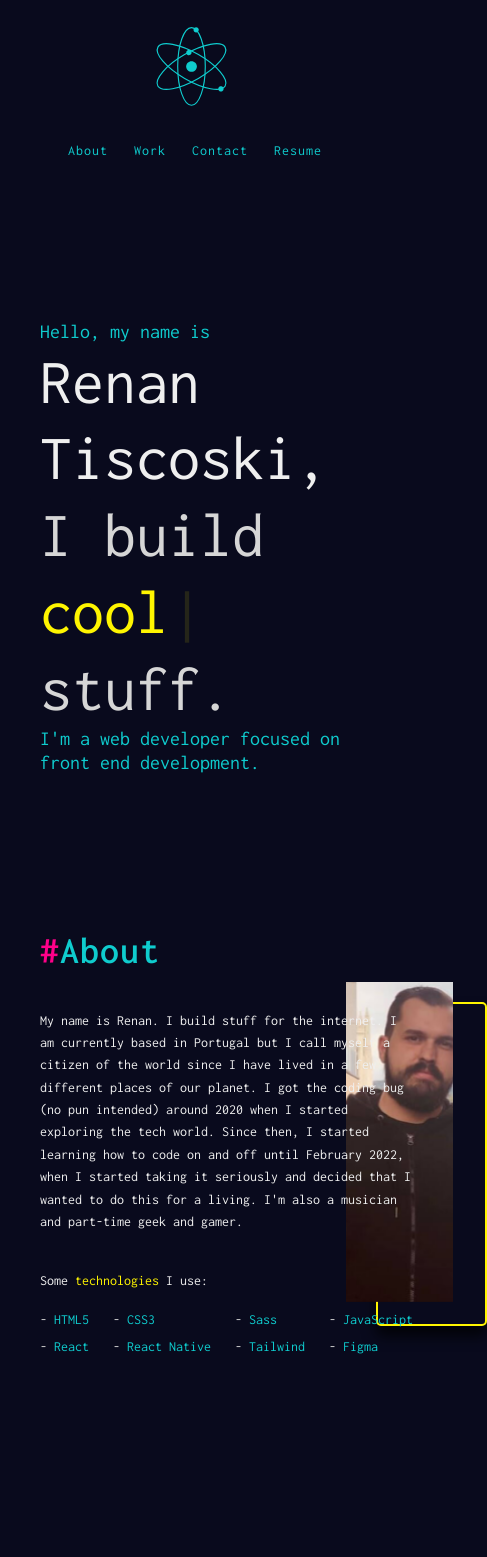
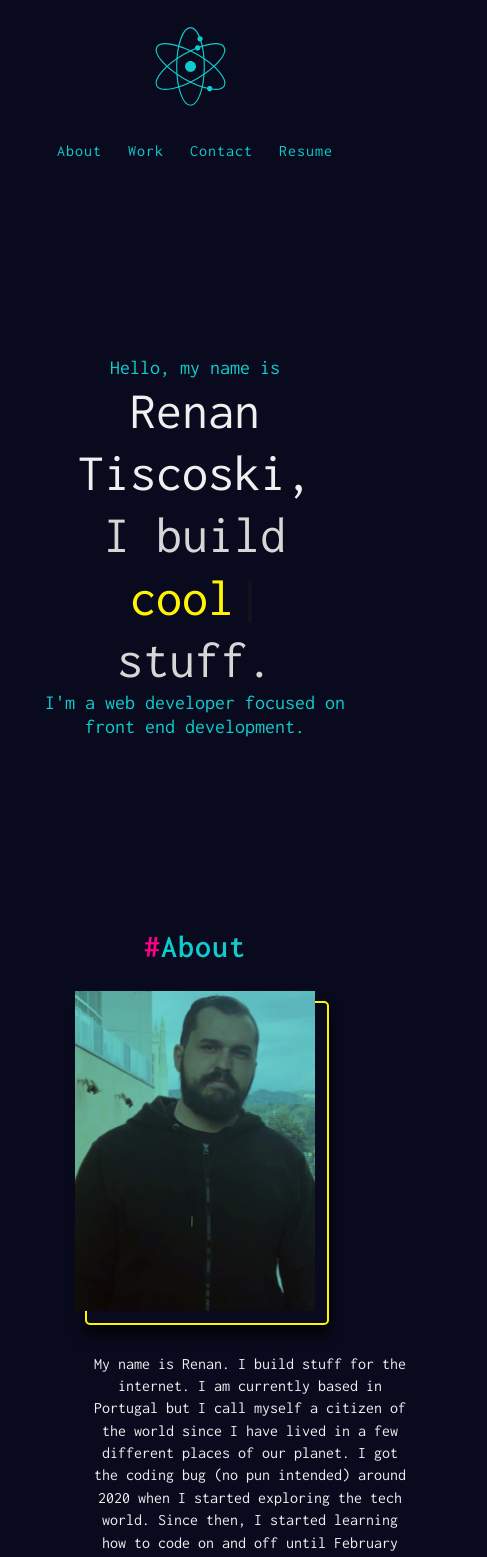
Before and after one commit to DonUggioni/portfolio-v3, a React (Vite) app: page / in a window 390 px wide. Shown: the top 1557 px of the page, 487 px wide, since content can reach past the window. Built offline with nearby package versions, Linux system fonts and the light colour scheme.

Commit message:
Work on media queries in about and hero sections

```diff
--- a/src/App.css
+++ b/src/App.css
@@ -25,7 +25,7 @@ html {
 }
 
 body {
-  font-size: clamp(1.4rem, 2vw, 1.8rem);
+  font-size: clamp(1.6rem, 2vw, 1.8rem);
   background-color: var(--primary500);
   color: var(--grey300);
   font-family: 'Inconsolata', monospace;
--- a/src/components/About/About.jsx
+++ b/src/components/About/About.jsx
@@ -7,9 +7,9 @@ function About() {
   return (
     <Section id='about'>
       <div className={classes.innerWrapper}>
+        <SectionTitle>About</SectionTitle>
         <div className={classes.infoContainer}>
           <div className={classes.infoInnerContainer}>
-            <SectionTitle>About</SectionTitle>
             <p className={classes.infoText}>
               My name is Renan. I build stuff for the internet. I am currently
               based in Portugal but I call myself a citizen of the world since I
--- a/src/components/About/About.module.css
+++ b/src/components/About/About.module.css
@@ -1,6 +1,8 @@
 .innerWrapper {
   width: 100%;
   max-width: 120rem;
+  display: grid;
+  gap: 2.8rem;
 }
 
 .infoContainer {
@@ -30,6 +32,25 @@
   width: 100%;
   height: 32rem;
   margin-right: 3rem;
+  position: relative;
+}
+
+.imageWrapper::after {
+  content: '';
+  position: absolute;
+  top: 0;
+  left: 0;
+  width: 100%;
+  height: 100%;
+  background-color: #0fccce99;
+  mix-blend-mode: multiply;
+  transition: all 0.2s ease-in-out;
+}
+
+@media (min-width: 1024px) and (hover: hover) {
+  .imageWrapper:hover::after {
+    background-color: transparent;
+  }
 }
 
 .imageWrapper::before {
@@ -48,12 +69,14 @@
   box-shadow: 0px 10px 14px 0px rgba(0, 0, 0, 0.75);
 }
 
+@media (min-width: 1024px) and (hover: hover) {
   .imageWrapper:hover::before {
     top: 1rem;
     left: 2rem;
     -webkit-box-shadow: 0px 10px 20px 0px rgba(0, 0, 0, 0.75);
     -moz-box-shadow: 0px 10px 20px 0px rgba(0, 0, 0, 0.75);
     box-shadow: 0px 10px 20px 0px rgba(0, 0, 0, 0.75);
+  }
 }
 
 .techContainer {
@@ -79,3 +102,64 @@
 .accent_grey {
   color: var(--grey400);
 }
+
+@media screen and (max-width: 790px) {
+  .innerWrapper {
+    place-items: center;
+    width: 100%;
+  }
+
+  .infoContainer {
+    flex-direction: column-reverse;
+    gap: 4.2rem;
+  }
+
+  .infoInnerContainer {
+    width: 100%;
+  }
+
+  .imageWrapper {
+    max-width: 24rem;
+    width: 100%;
+    height: 32rem;
+  }
+
+  .imageWrapper::before {
+    top: 1rem;
+    left: 1rem;
+  }
+
+  .infoText {
+    line-height: 1.4;
+    text-align: center;
+    min-width: 32rem;
+  }
+
+  .techContainer {
+    display: grid;
+    gap: 2rem;
+    place-items: center;
+  }
+
+  .techInnerContainer {
+    display: grid;
+    grid-template-columns: repeat(3, max-content);
+    row-gap: 1rem;
+    column-gap: 2.4rem;
+  }
+
+  .imageWrapper {
+    position: relative;
+    margin-right: 2rem;
+    margin-left: 2rem;
+  }
+}
+
+@media screen and (max-width: 480px) {
+  .techInnerContainer {
+    display: grid;
+    grid-template-columns: repeat(2, max-content);
+    row-gap: 1rem;
+    column-gap: 2.4rem;
+  }
+}
--- a/src/components/Hero/Hero.module.css
+++ b/src/components/Hero/Hero.module.css
@@ -19,7 +19,7 @@
 }
 
 .headerLarge {
-  font-size: clamp(6.4rem, 10vw, 9.6rem);
+  font-size: clamp(5.2rem, 10vw, 9.6rem);
   color: var(--grey300);
   font-weight: 500;
   line-height: 1.2;
@@ -50,3 +50,18 @@
     text-align: left;
   }
 }
+
+@media screen and (max-width: 615px) {
+  .wrapper {
+    text-align: center;
+  }
+
+  .spanWrapper {
+    min-width: 32.6rem;
+    text-align: center;
+  }
+
+  .heroContainer {
+    padding: 0 2rem;
+  }
+}
--- a/src/components/UI/NavLink/NavLink.module.css
+++ b/src/components/UI/NavLink/NavLink.module.css
@@ -18,7 +18,7 @@
   letter-spacing: 1px;
 }
 
-.link:hover {
+.link:active {
   color: var(--secondary400);
 }
 
@@ -33,6 +33,12 @@
   transition: all 0.2s;
 }
 
-.link:hover::before {
-  left: -3px;
+@media (min-width: 1024px) and (hover: hover) {
+  .link:hover {
+    color: var(--secondary400);
+  }
+
+  .link:hover::before {
+    left: -3px;
+  }
 }
--- a/src/components/UI/Section/Section.module.css
+++ b/src/components/UI/Section/Section.module.css
@@ -5,3 +5,13 @@
   padding: 0 4rem 20rem;
   max-width: 120rem;
 }
+
+@media screen and (max-width: 790px) {
+  .sectionContainer {
+    display: grid;
+    place-items: center;
+    gap: 3rem;
+    /* margin: 0 auto; */
+    padding: 0 2rem 16rem;
+  }
+}
--- a/src/components/UI/SectionTitle/SectionTitle.module.css
+++ b/src/components/UI/SectionTitle/SectionTitle.module.css
@@ -1,5 +1,5 @@
 .title {
-  font-size: 3.8rem;
+  font-size: clamp(3.2rem, 3.8vw, 3.8rem);
   color: var(--secondary500);
   font-weight: 600;
   letter-spacing: 1px;
```
Lines whose indentation alone changed are shown as unchanged.
